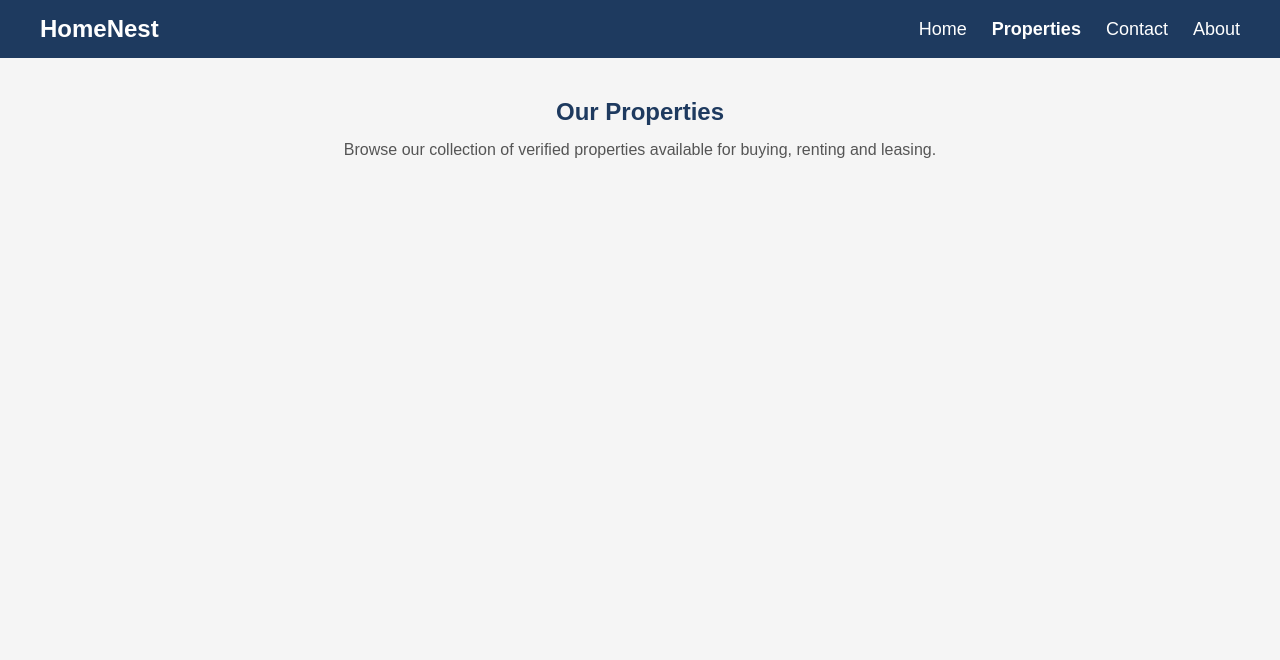
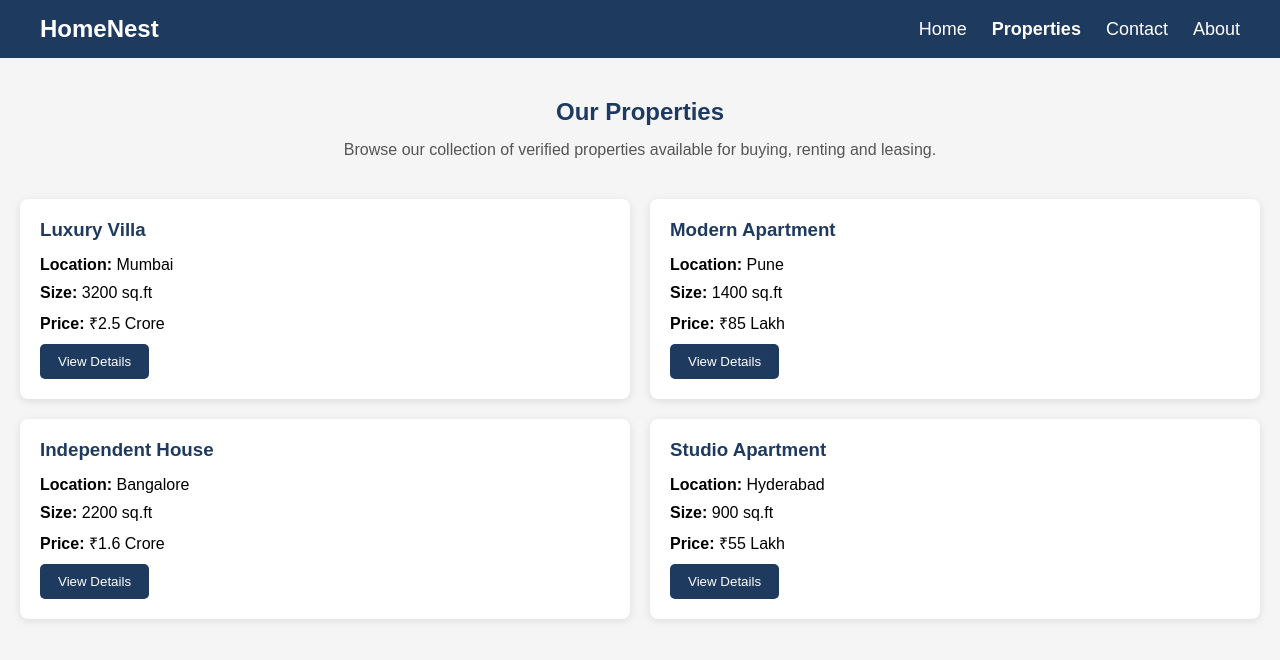
Before and after one commit to rinku-001/HomeNest, a React (Vite) app: page /properties in a window 1280 px wide. Shown: the top 660 px of the page. Built offline with nearby package versions, Linux system fonts and the light colour scheme.

Commit message:
Add ProperCard component

```diff
--- /dev/null
+++ b/src/components/PropertyCard/PropertyCard.jsx
@@ -0,0 +1,19 @@
+import styles from "./PropertyCard.module.css";
+
+function PropertyCard(props) {
+    return (
+        <div className={styles.card}>
+            <h3>{props.title}</h3>
+
+            <p><strong>Location:</strong> {props.location}</p>
+
+            <p><strong>Size:</strong> {props.size}</p>
+
+            <p><strong>Price:</strong> {props.price}</p>
+
+            <button>View Details</button>
+        </div>
+    );
+}
+
+export default PropertyCard;
--- /dev/null
+++ b/src/components/PropertyCard/PropertyCard.module.css
@@ -0,0 +1,28 @@
+.card{
+    background-color:white;
+    padding:20px;
+    border-radius:8px;
+    box-shadow:0 2px 8px rgba(0,0,0,0.1);
+}
+
+.card h3{
+    color:#1e3a5f;
+    margin-bottom:15px;
+}
+
+.card p{
+    margin-bottom:10px;
+}
+
+.card button{
+    background-color:#1e3a5f;
+    color:white;
+    border:none;
+    padding:10px 18px;
+    border-radius:5px;
+    cursor:pointer;
+}
+
+.card button:hover{
+    background-color:#16314d;
+}
--- a/src/pages/Properties.jsx
+++ b/src/pages/Properties.jsx
@@ -1,8 +1,12 @@
 import styles from "./Properties.module.css";
+
+import properties from "../data/properties";
+import PropertyCard from "../components/PropertyCard/PropertyCard";
 
 function Properties() {
     return (
         <section className={styles.container}>
+
             <h1 className={styles.heading}>
                 Our Properties
             </h1>
@@ -11,6 +15,19 @@ function Properties() {
                 Browse our collection of verified properties available
                 for buying, renting and leasing.
             </p>
+
+            <div className={styles.propertyContainer}>
+                {properties.map((property) => (
+                    <PropertyCard
+                        key={property.id}
+                        title={property.title}
+                        location={property.location}
+                        size={property.size}
+                        price={property.price}
+                    />
+                ))}
+            </div>
+
         </section>
     );
 }
--- a/src/pages/Properties.module.css
+++ b/src/pages/Properties.module.css
@@ -13,3 +13,9 @@
     color:#555;
     margin-bottom:40px;
 }
+
+.propertyContainer{
+    display:grid;
+    grid-template-columns:repeat(2,1fr);
+    gap:20px;
+}
```
